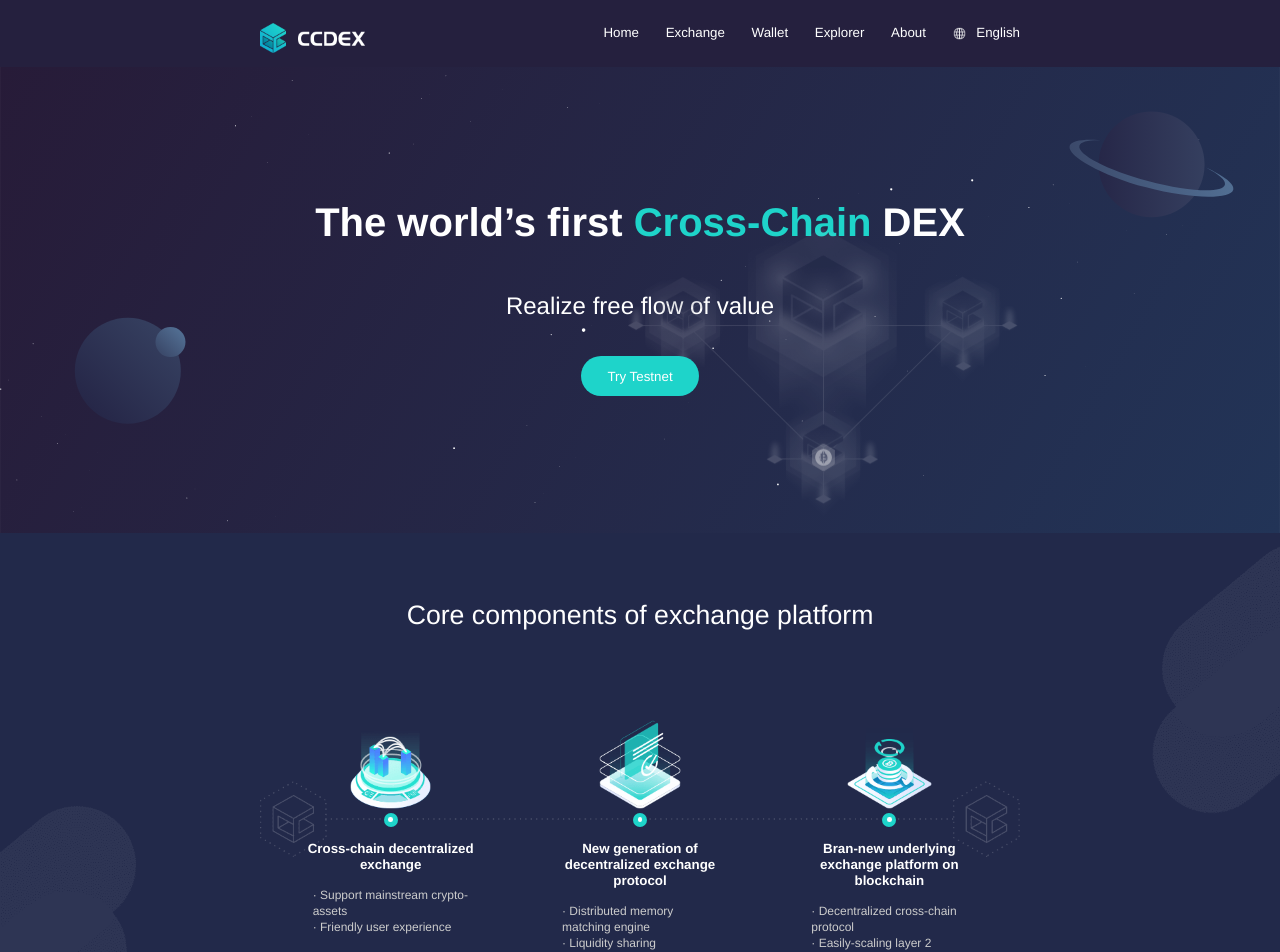
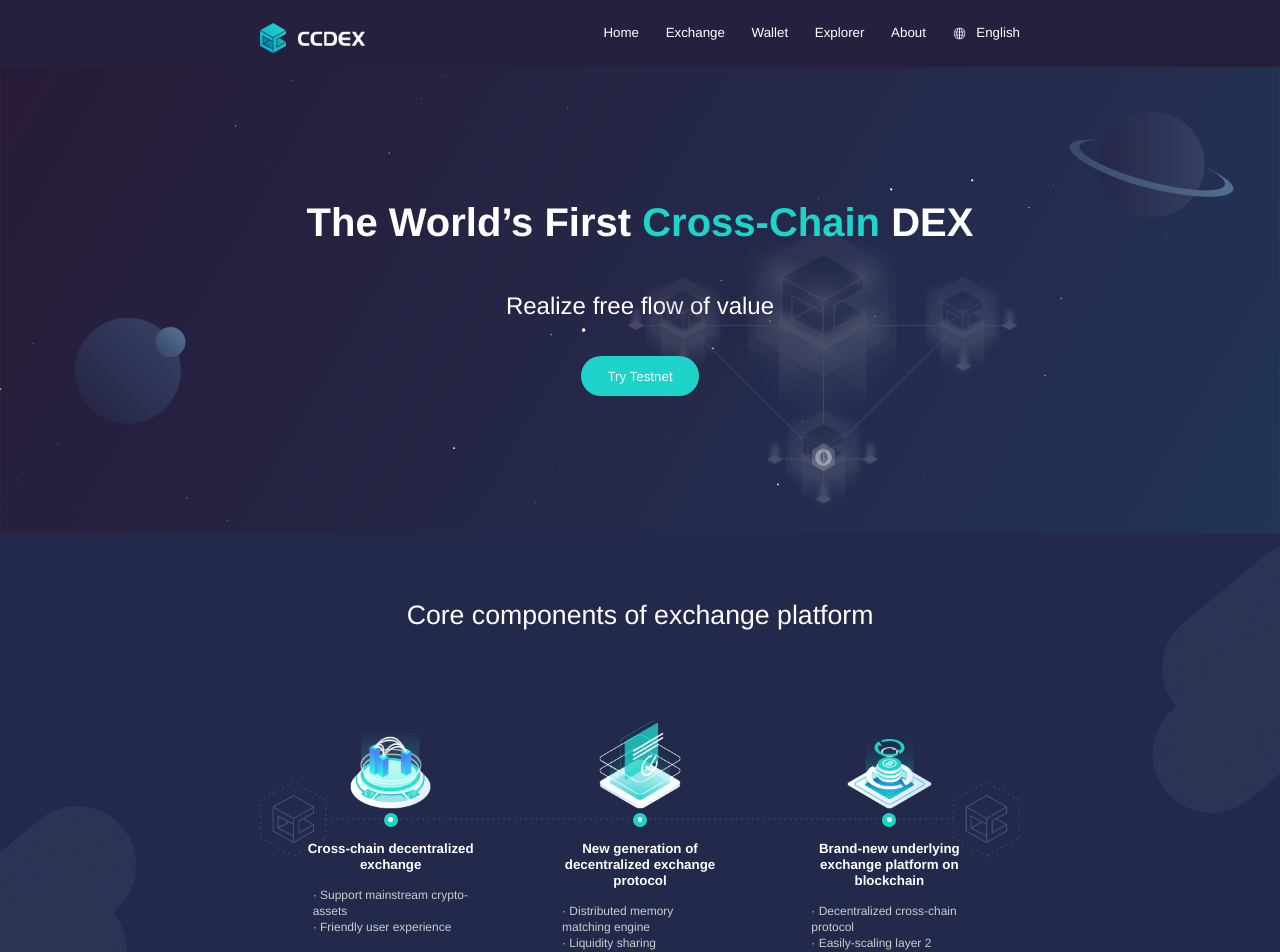
Before and after one commit to ccdex/ccdex-web, a Vue app: page /#/ in a window 1280 px wide. Shown: the top 952 px of the page. Built offline with nearby package versions, Linux system fonts and the light colour scheme.

Commit message:
update first page word

```diff
--- a/src/lang/en.js
+++ b/src/lang/en.js
@@ -9,7 +9,7 @@ module.exports = {
       entry7: 'English'
     },
     section1: {
-        label1: 'The world’s first ',
+        label1: 'The World’s First ',
         label3: 'Cross-Chain',
         label4:' DEX',
         label2: 'Realize free flow of value',
@@ -23,7 +23,7 @@ module.exports = {
         label2:'New generation of decentralized exchange protocol',
         label2_des1:'· Distributed memory matching engine',
         label2_des2:'· Liquidity sharing mechanism between Exchanges',
-        label3:'Bran-new underlying exchange platform on blockchain',
+        label3:'Brand-new underlying exchange platform on blockchain',
         label3_des1:'· Decentralized cross-chain protocol',
         label3_des2:'· Easily-scaling layer 2 network architecture',
         btn:'View detail'
```
Also changed, not shown: 1 other file (tests, documents, lock files or other folders).
